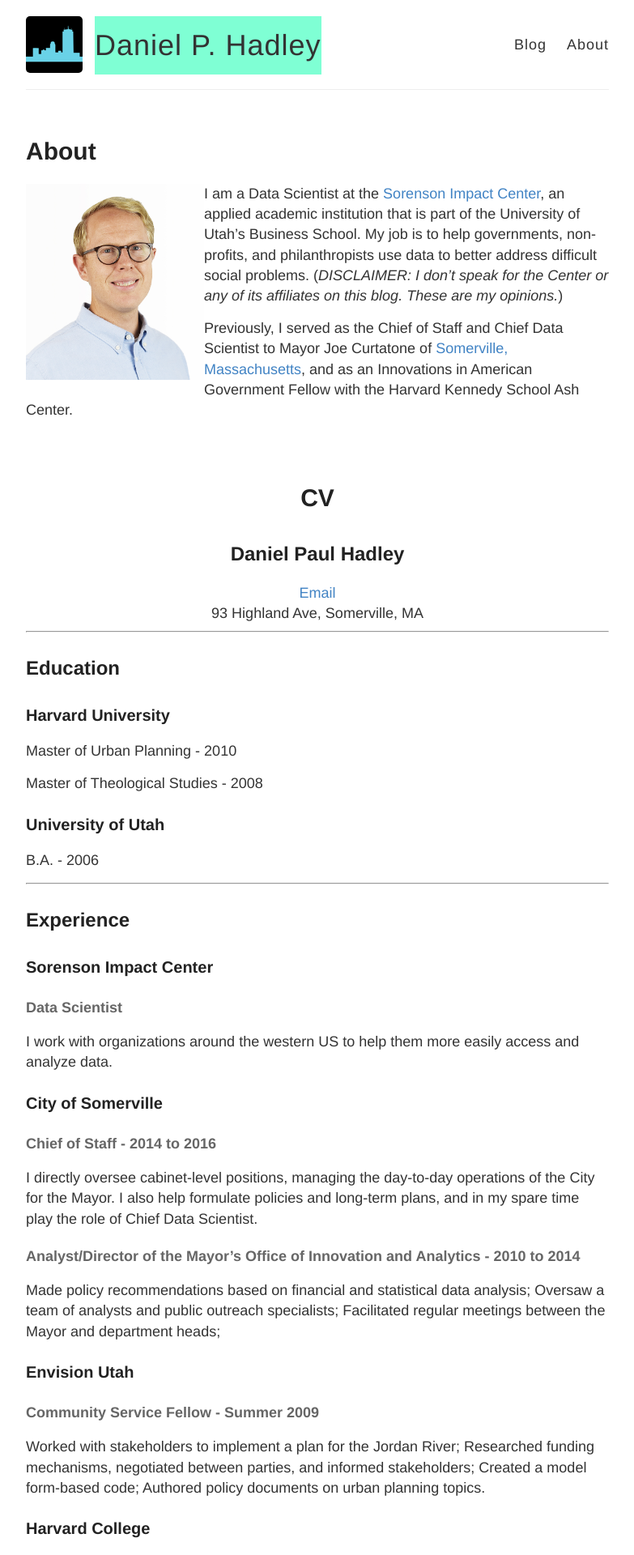
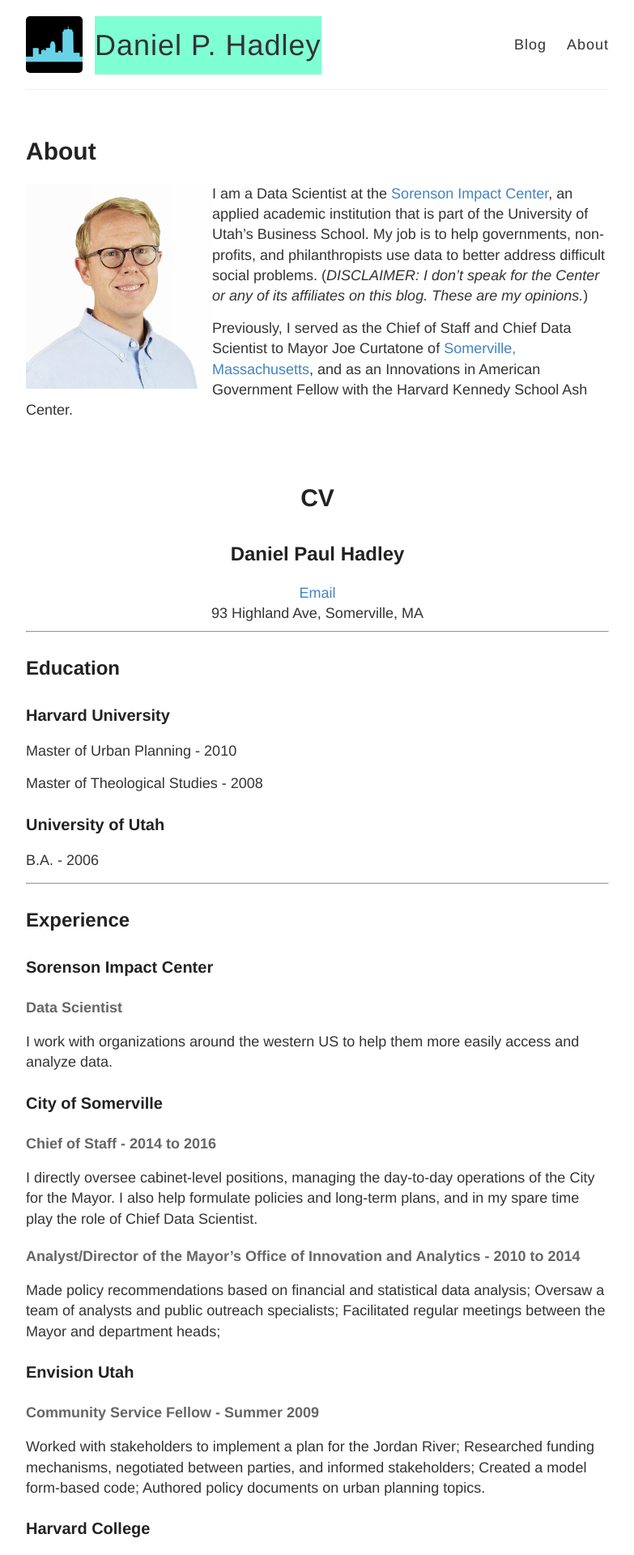
Before and after one commit to DanielHadley/DanielHadley.github.io, a Jekyll site: the page built from about.md, in a window 1280 px wide. Shown: the top 1920 px of the page at 81% size, without its empty margins (248-1031 px from the left). Built offline with Jekyll 4.4.1, drawn with Linux system fonts in a browser that asks for light colours.

Commit message:
try to change pic width

```diff
--- a/about.md
+++ b/about.md
@@ -4,7 +4,7 @@
 permalink: /about/
 ---
 
-<img src="http://danielphadley.com/images/Daniel_Hadley_2016.jpg" alt="Headshot" style="width: 220px;" align="left"/>
+<img src="http://danielphadley.com/images/Daniel_Hadley_2016.jpg" alt="Headshot" style="width: 230px;" align="left"/>
 
 I am a Data Scientist at the [Sorenson Impact Center](http://eccles.utah.edu/sorenson-impact-center/), an applied academic institution that is part of the University of Utah’s Business School. My job is to help governments, non-profits, and philanthropists use data to better address difficult social problems. (*DISCLAIMER: I don't speak for the Center or any of its affiliates on this blog. These are my opinions.*)
 
```
